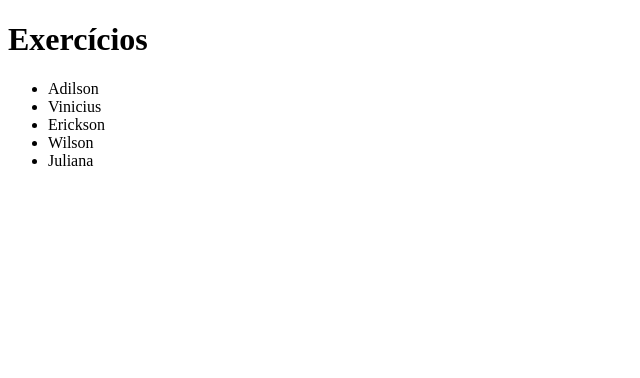
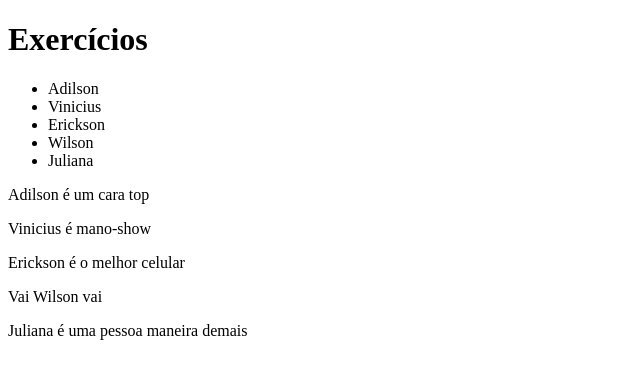
Before and after one commit to matheusfgb2/trybe-exercicios, a plain HTML site: page 01-fundamentos/secao-02-introducao-a-html-e-css/dia-01-html-e-css-estruturas-de-página/index1.html in a window 1280 px wide. Shown: the whole page, without its empty margins (0-640 px from the left). Drawn offline with Linux system fonts and the light colour scheme.

Commit message:
add paragrafo p cada pessoa

```diff
--- a/01-fundamentos/secao-02-introducao-a-html-e-css/dia-01-html-e-css-estruturas-de-página/index1.html
+++ b/01-fundamentos/secao-02-introducao-a-html-e-css/dia-01-html-e-css-estruturas-de-página/index1.html
@@ -13,5 +13,10 @@
         <li>Wilson</li>
         <li>Juliana</li>
       </ul>
+      <p>Adilson é um cara top</p>
+      <p>Vinicius é mano-show</p>
+      <p>Erickson é o melhor celular</p>
+      <p>Vai Wilson vai</p>
+      <p>Juliana é uma pessoa maneira demais</p>
   </body>
 </html>
```
